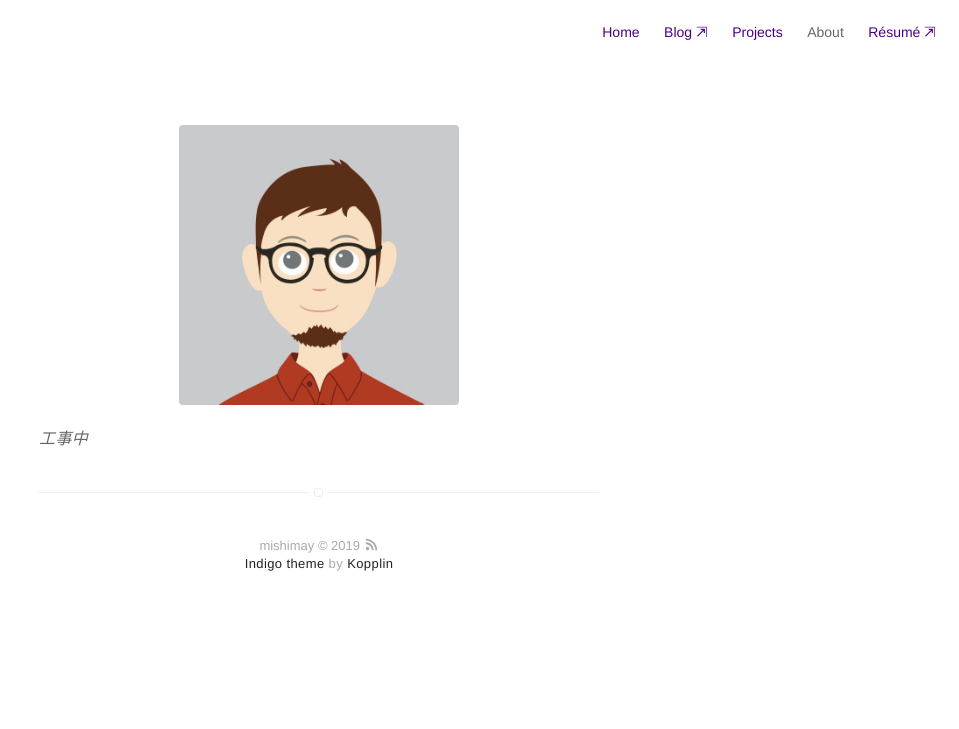
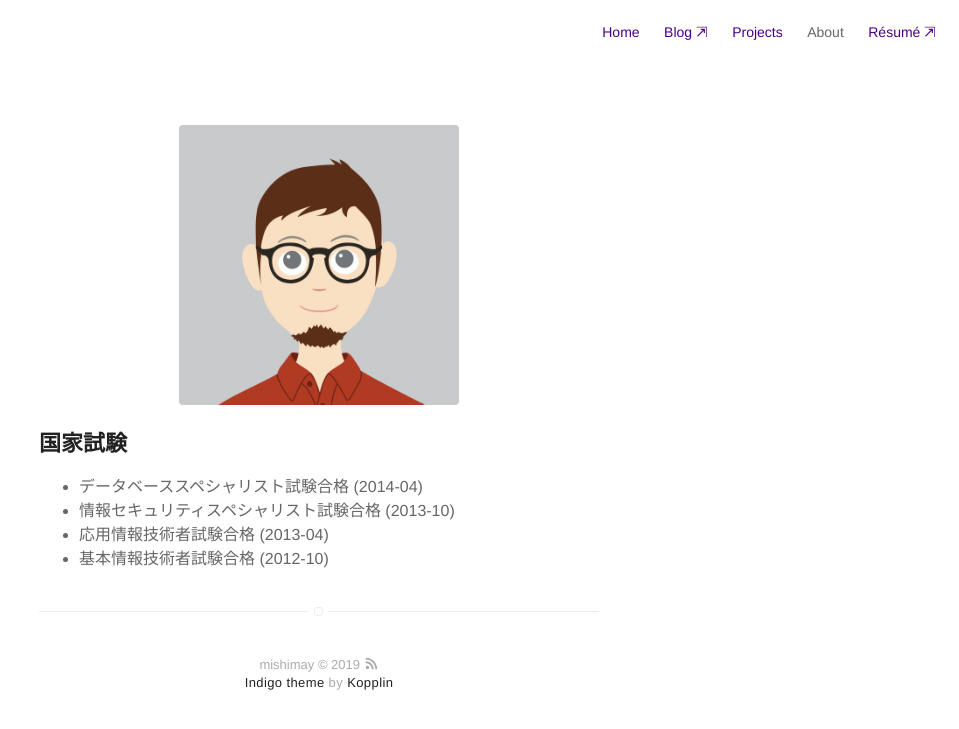
Before and after one commit to mishimay/mishimay.github.io, a Jekyll site: the page built from about.md, in a window 1280 px wide. Shown: the top 729 px of the page, without its empty margins (321-1280 px from the left). Built offline with Jekyll 4.4.1, drawn with Linux system fonts in a browser that asks for light colours.

Commit message:
Edit md files

```diff
--- a/about.md
+++ b/about.md
@@ -4,4 +4,8 @@ layout: page
 ---
 ![Profile Image]({{ site.url }}/{{ site.picture }})
 
-_工事中_
+## 国家試験
+- データベーススペシャリスト試験合格 (2014-04)
+- 情報セキュリティスペシャリスト試験合格 (2013-10)
+- 応用情報技術者試験合格 (2013-04)
+- 基本情報技術者試験合格 (2012-10)
```
Also changed, not shown: projects.md (+10 -1 lines).
